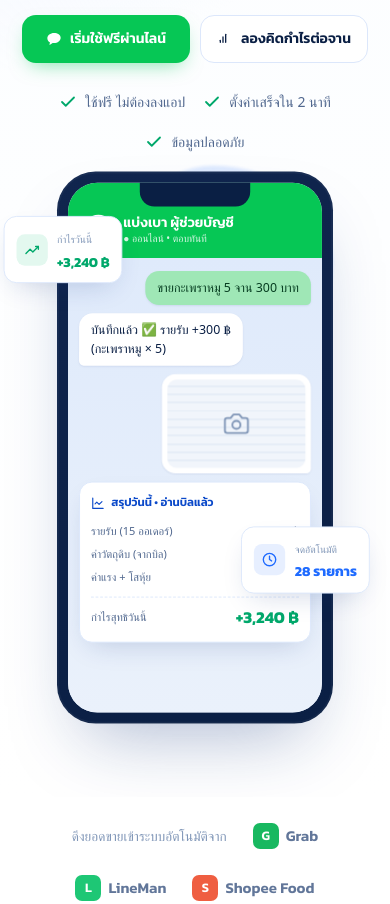
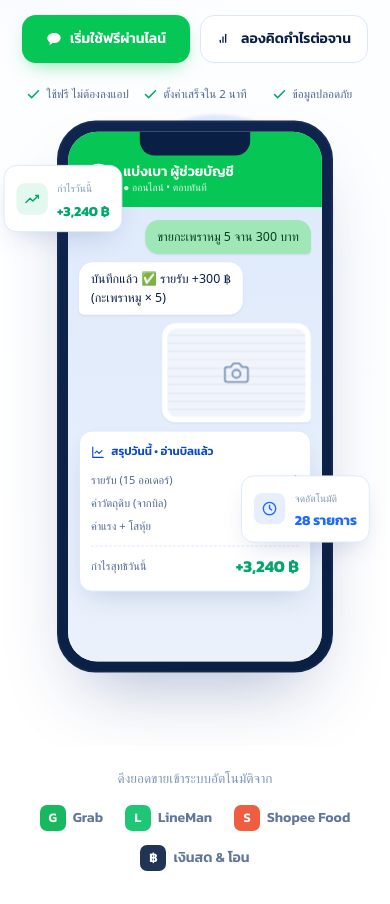
Before and after one commit to seofullgod-a11y/ranroo_landing, a website: page baengbao-landing/public/index.html in a window 390 px wide. Shown: the part 400-1304 px from the top of the page. Drawn offline with Linux system fonts and the light colour scheme; a web font is replaced by a local one.

Commit message:
Add files via upload

```diff
--- a/baengbao-landing/public/index.html
+++ b/baengbao-landing/public/index.html
@@ -367,6 +367,15 @@
     .cta-actions .btn{flex:1;min-width:0;padding:14px 8px;font-size:14px;line-height:1.25}
     .cta-actions .btn svg{width:16px;height:16px;flex:none}
     .foot-grid{grid-template-columns:1fr 1fr}
+    /* แถบโลโก้: label ขึ้นบรรทัดเดียว แล้วโลโก้เรียงกลาง */
+    .strip{padding:22px 0 4px}
+    .strip .wrap{gap:14px 22px}
+    .strip .lab{flex:0 0 100%;text-align:center;margin-bottom:2px}
+    .pf{font-size:14px}
+    /* ป้าย ✓ ใต้ hero: เรียง ซ้าย-กลาง-ขวา ในแถวเดียว */
+    .hero-trust{flex-wrap:nowrap;gap:6px;justify-content:space-between;margin-top:24px}
+    .trust-item{flex:1;justify-content:center;text-align:center;gap:5px;font-size:11.5px;line-height:1.3}
+    .trust-item svg{width:15px;height:15px;flex:none}
   }
   /* ===== social proof / stats ===== */
   .stats{background:linear-gradient(150deg,var(--blue),var(--blue-deep));padding:0}
```
